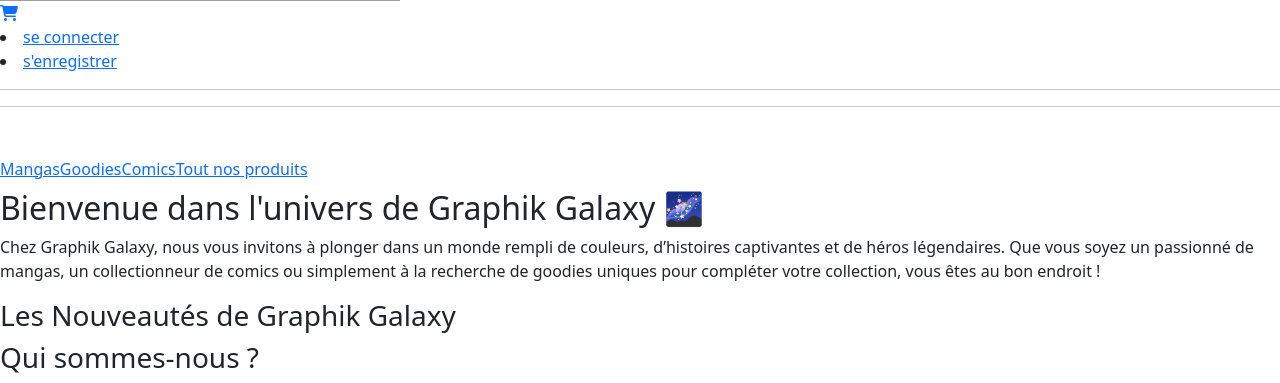
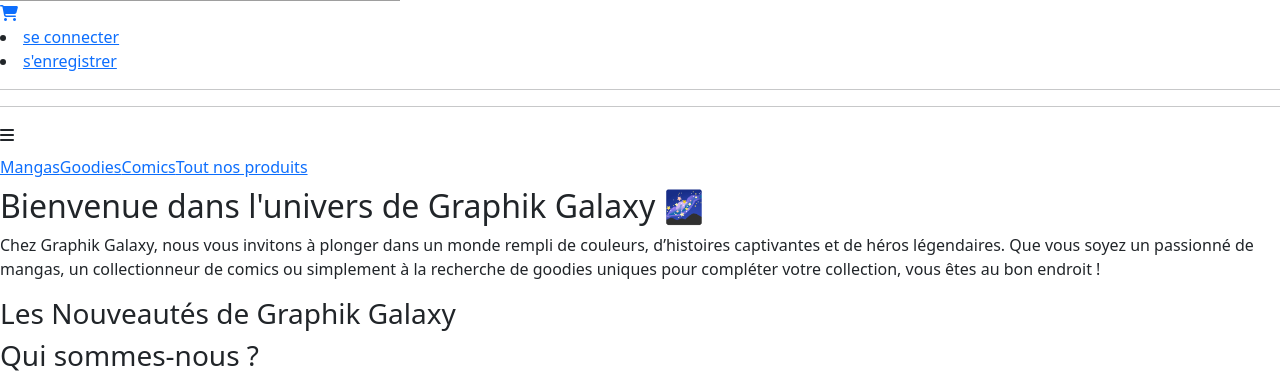
Before and after one commit to GBwele/graphik-galaxy, a Symfony app: template graphik-galaxy/templates/home/index.html.twig in a window 1280 px wide. Shown: the part 299-682 px from the top of the page. Run offline with Twig, Linux system fonts and the light colour scheme; the template is opened without the code that fills it, so the values that code supplies are empty; some libraries are stand-ins or nearby versions; grey boxes are pictures that could not be loaded.

Commit message:
on a pas push hier, on push ce matin...

```diff
--- a/graphik-galaxy/templates/header/index.html.twig
+++ b/graphik-galaxy/templates/header/index.html.twig
@@ -59,11 +59,18 @@
 
 
 	<!-- Bouton hamburger pour mobile -->
+
+<button class="navbar-toggler" type="button" data-bs-toggle="collapse" data-bs-target="#navbarContent">
+	<i class="fa-solid fa-bars"></i>
+</button>
+{#
 	<button class="navbar-toggler" type="button" data-bs-toggle="collapse" data-bs-target="#navbarContent">
 		<span class="navbar-toggler-icon"></span>
-	</button>
+	</button> #}
 
 	<!-- Ajout de la classe collapse navbar-collapse -->
+
+
 	<nav class="navbar navbar-expand-lg">
 		<div class="collapse navbar-collapse" id="navbarContent">
 			<ul class="navbar-nav">
```
Also changed, not shown: graphik-galaxy/templates/home/index.html.twig (+3 -5 lines). Lines whose indentation alone changed are shown as unchanged.
